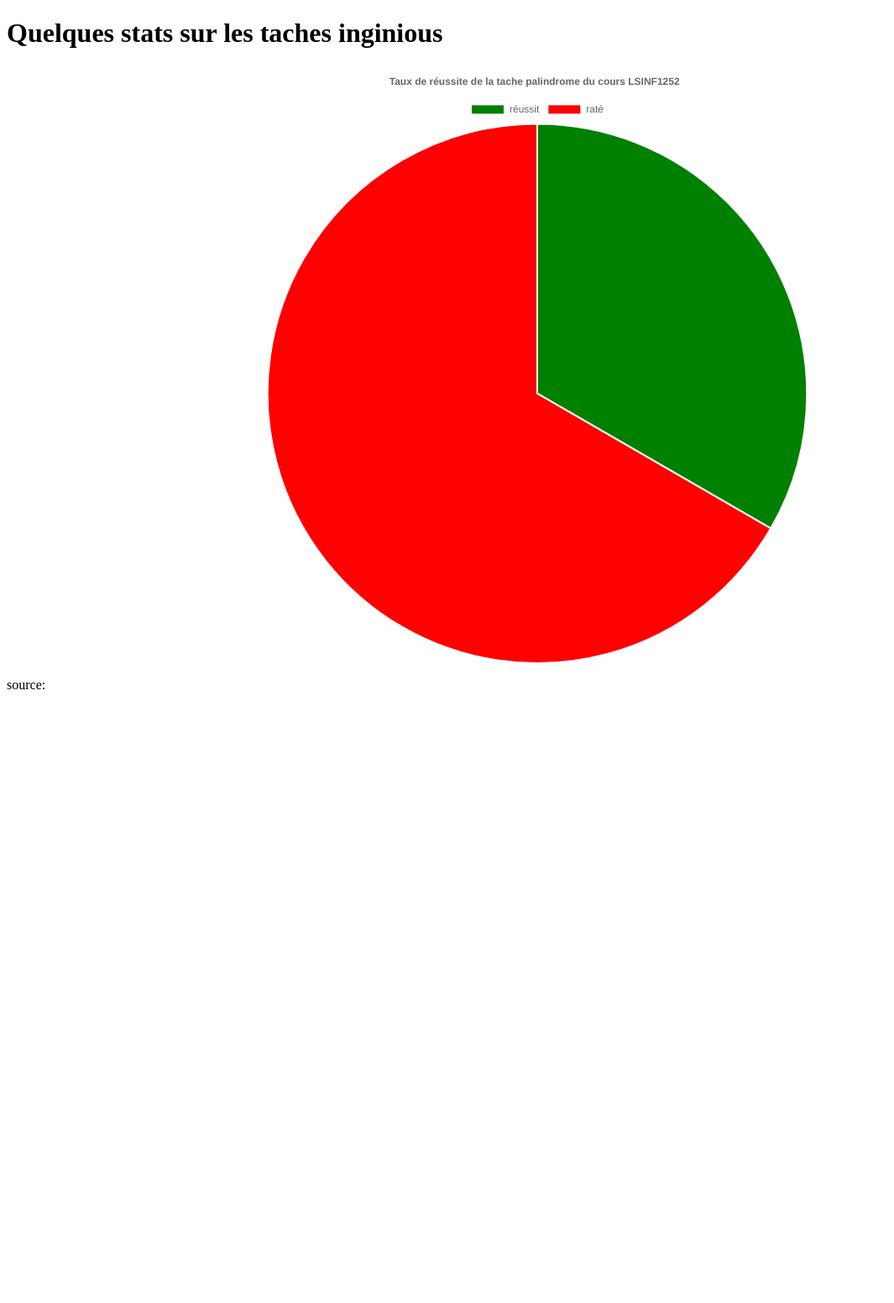
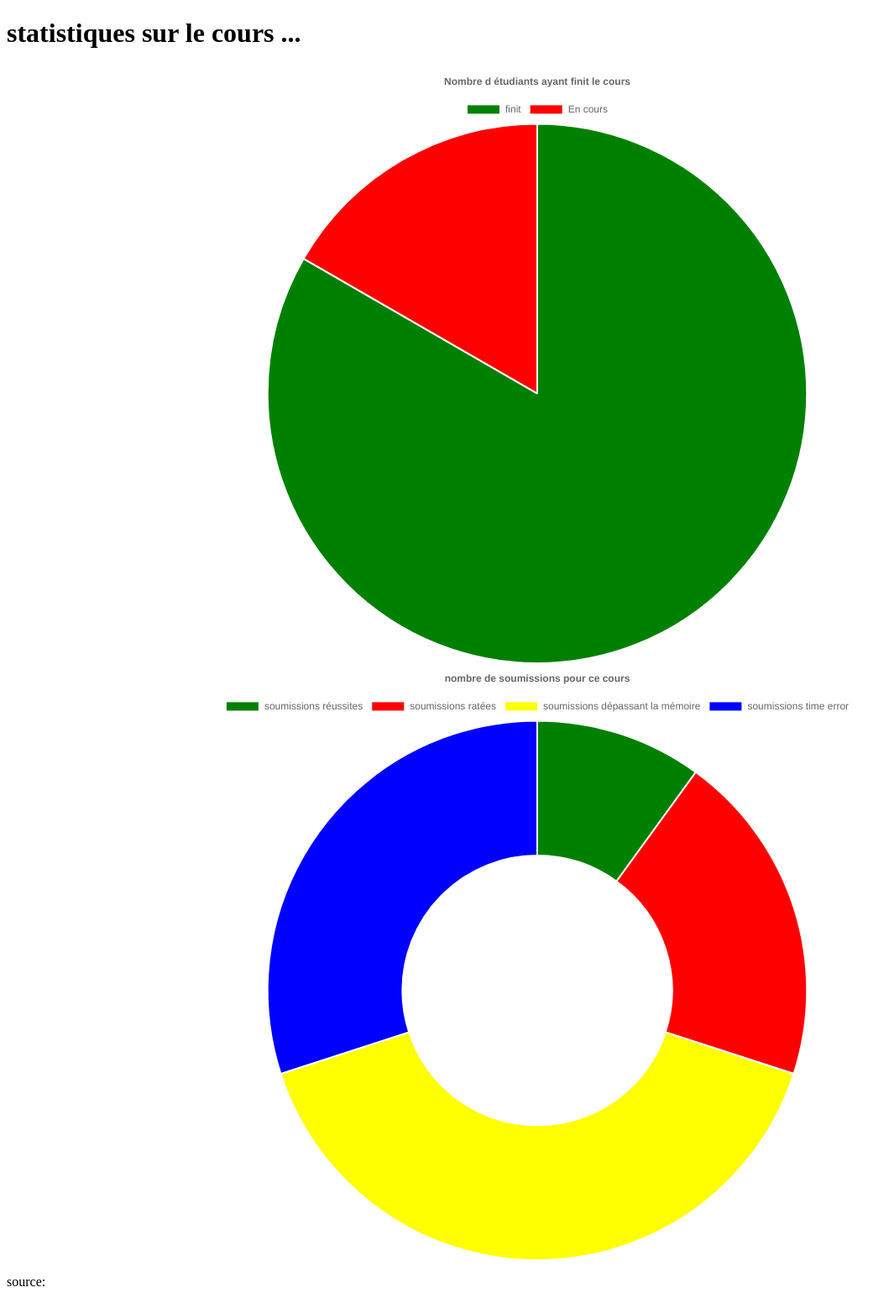
Before and after one commit to romain-mottet/Projet2_Groupe_A_2, a Flask app: page /LSINF1101_PYTHON in a window 1280 px wide. Shown: the whole page at 84% size, without its empty margins (0-1065 px from the left). Before the commit the page ends 821 px from the top, so only its background shows below. Run offline with Flask 2, Linux system fonts and the light colour scheme; data that the repository does not hold is empty; some libraries are stand-ins or nearby versions.

Commit message:
Update LSINF1101_PYTHON.html

```diff
--- a/webapp/templates/LSINF1101_PYTHON.html
+++ b/webapp/templates/LSINF1101_PYTHON.html
@@ -15,27 +15,46 @@ body {
     <script src="https://cdn.jsdelivr.net/npm/chart.js@2.8.0"></script>
     <title >failedrate.be</title>
 <body>
-    <h1>Quelques stats sur les taches inginious</h1>
+    <h1>statistiques sur le cours ...</h1>
     <canvas id="pie-chart" width="800" height="450"></canvas>
+    <canvas id="pie-chart2" width="800" height="450"></canvas>
     <script>
         new Chart(document.getElementById("pie-chart"), {
             type: 'pie',
             data: {
-            labels: ["réussit", "raté"],
+            labels: ["finit", "En cours"],
             datasets: [{
                 label: "taux de réussite",
                 backgroundColor: ["green", "red"],
-                data: [100,200]
+                data: [100,20]
             }]
             },
             options: {
             title: {
                 display: true,
-                text: 'Taux de réussite de la tache palindrome du cours LSINF1252  '
+                text: 'Nombre d étudiants ayant finit le cours'
+            }
+            }
+        });
+        new Chart(document.getElementById("pie-chart2"), {
+            type: 'doughnut',
+            data: {
+            labels: ["soumissions réussites", "soumissions ratées","soumissions dépassant la mémoire","soumissions time error"],
+            datasets: [{
+                label: "taux de réussite",
+                backgroundColor: ["green", "red","yellow","blue"],
+                data: [100,200,400,300]
+            }]
+            },
+            options: {
+            title: {
+                display: true,
+                text: 'nombre de soumissions pour ce cours'
             }
             }
         });
     </script>
+
     <p>
         source:
     </p>
```
